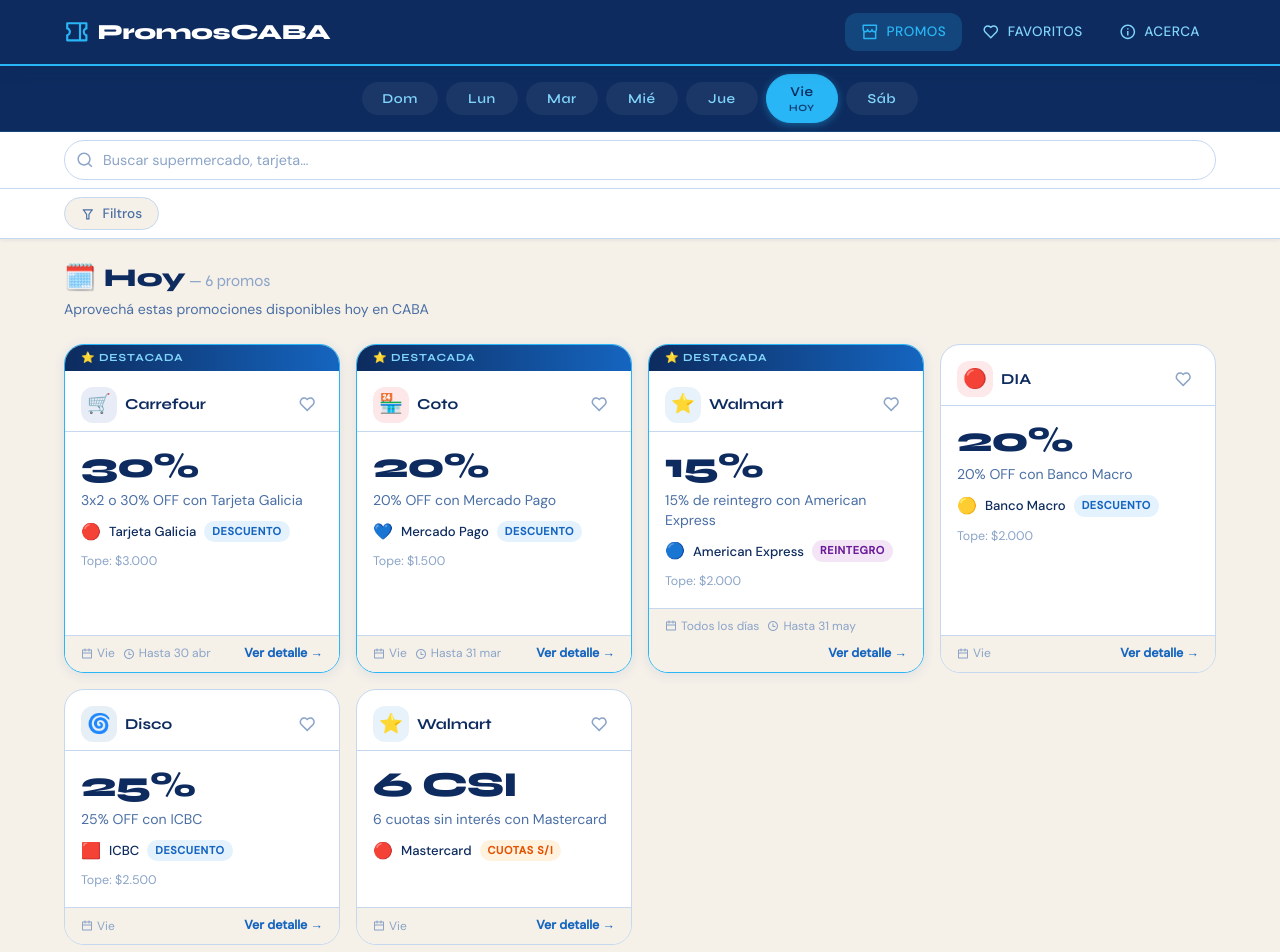
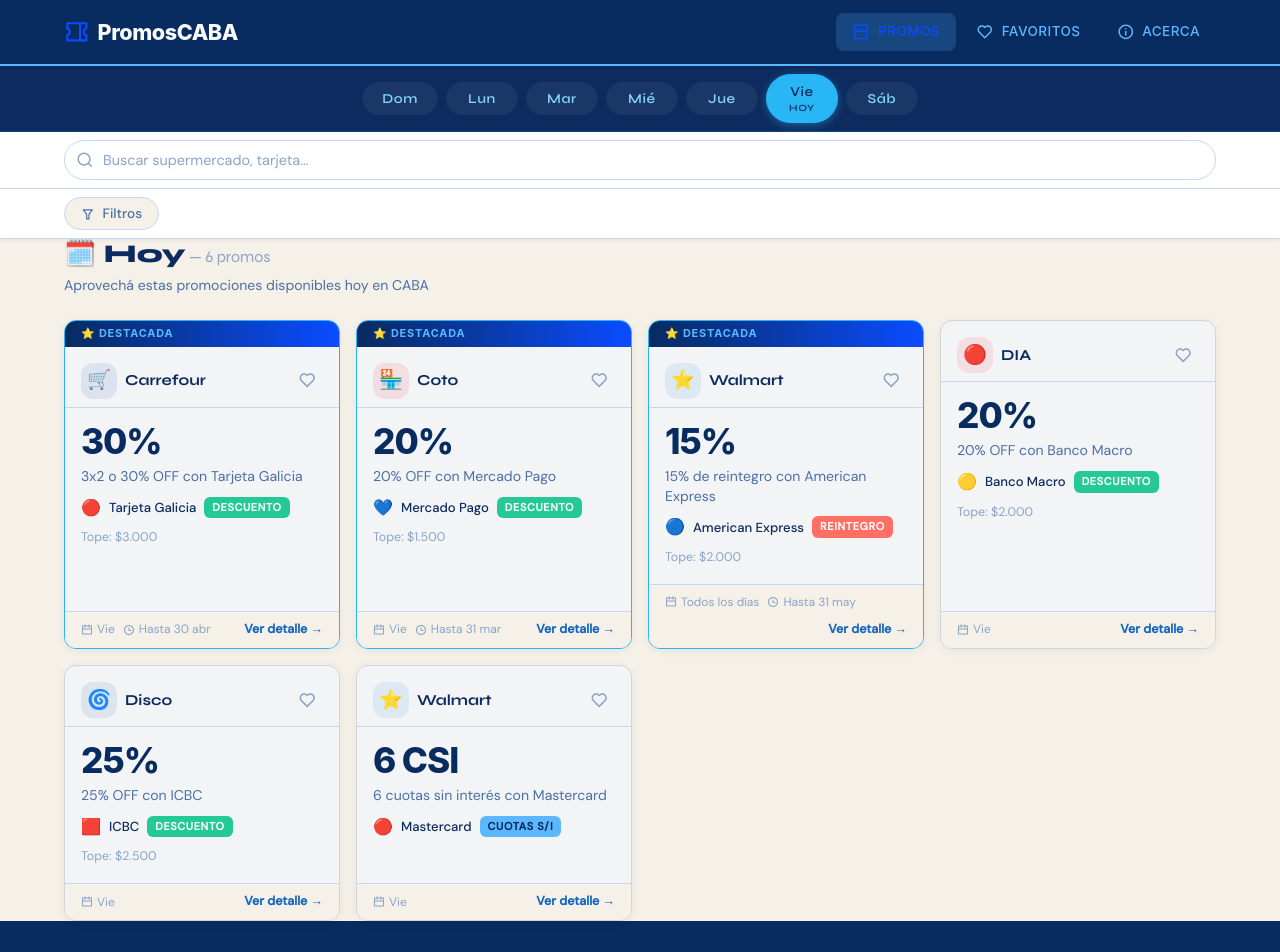
Before and after one commit to Micaloruckx/promosCABA, a React (Vite) app: page / in a window 1280 px wide. Shown: the top 952 px of the page. Built offline with nearby package versions, Linux system fonts and the light colour scheme.

Commit message:
feat: update styles for Footer, Navbar, and PromoCard components; adjust global CSS variables

```diff
--- a/src/components/Footer/Footer.module.css
+++ b/src/components/Footer/Footer.module.css
@@ -1,6 +1,6 @@
 .footer {
-  background: var(--color-navy);
-  color: var(--color-sky-light);
+  background: var(--color-profundo);
+  color: var(--color-celeste);
   margin-top: auto;
   padding: var(--space-xl) var(--space-md);
   text-align: center;
@@ -16,9 +16,9 @@
 }
 
 .copy {
-  font-family: var(--font-display);
+  font-family: var(--font-inter-bold);
   font-size: 0.9rem;
-  color: var(--color-white);
+  color: var(--color-offwhite);
 }
 
 .disclaimer {
@@ -33,11 +33,11 @@
   display: flex;
   align-items: center;
   gap: 4px;
-  color: var(--color-sky-light);
+  color: var(--color-celeste);
 }
 
 .heart {
-  color: #e53935;
+  color: var(--color-coral);
   animation: pulse 1.4s ease-in-out infinite;
 }
 
--- a/src/components/Navbar/Navbar.module.css
+++ b/src/components/Navbar/Navbar.module.css
@@ -2,9 +2,9 @@
   position: sticky;
   top: 0;
   z-index: 100;
-  background: var(--color-navy);
-  border-bottom: 2px solid var(--color-sky);
-  box-shadow: var(--shadow-md);
+  background: var(--color-profundo);
+  border-bottom: 2px solid var(--color-celeste);
+  box-shadow: var(--shadow-header);
 }
 
 .nav {
@@ -27,15 +27,15 @@
 
 .brandIcon {
   font-size: 1.6rem;
-  color: var(--color-sky);
+  color: var(--color-fintech);
 }
 
 .brandName {
-  font-family: var(--font-display);
+  font-family: var(--font-inter-bold);
   font-weight: 800;
   font-size: 1.2rem;
   letter-spacing: -0.02em;
-  color: var(--color-white);
+  color: var(--color-offwhite);
 }
 
 .links {
@@ -50,23 +50,24 @@
   align-items: center;
   gap: 2px;
   padding: 6px 12px;
-  border-radius: var(--radius-md);
-  color: var(--color-sky-light);
+  border-radius: var(--radius-btn);
+  color: var(--color-celeste);
   transition: background var(--transition-fast), color var(--transition-fast);
   font-size: 0.7rem;
   font-weight: 500;
   letter-spacing: 0.03em;
   text-transform: uppercase;
+  font-family: var(--font-inter-medium);
 }
 
 .link:hover {
-  background: rgba(41, 182, 246, 0.12);
+  background: rgba(91, 184, 255, 0.12);
   color: var(--color-white);
 }
 
 .linkActive {
-  background: rgba(41, 182, 246, 0.2);
-  color: var(--color-sky) !important;
+  background: rgba(91, 184, 255, 0.2);
+  color: var(--color-fintech) !important;
 }
 
 .linkIcon {
--- a/src/components/PromoCard/PromoCard.module.css
+++ b/src/components/PromoCard/PromoCard.module.css
@@ -1,7 +1,8 @@
 .card {
-  background: var(--color-white);
-  border-radius: var(--radius-lg);
-  border: 1.5px solid var(--color-border);
+  background: var(--color-gris-100);
+  border-radius: var(--radius-card);
+  border: 1.5px solid var(--color-gris-300);
+  box-shadow: var(--shadow-card);
   overflow: hidden;
   display: flex;
   flex-direction: column;
@@ -21,9 +22,9 @@
 }
 
 .destacadaBanner {
-  background: linear-gradient(90deg, var(--color-navy) 0%, var(--color-blue) 100%);
-  color: var(--color-sky-light);
-  font-family: var(--font-display);
+  background: linear-gradient(90deg, var(--color-profundo) 0%, var(--color-fintech) 100%);
+  color: var(--color-celeste);
+  font-family: var(--font-inter-bold);
   font-size: 0.68rem;
   font-weight: 700;
   letter-spacing: 0.08em;
@@ -100,10 +101,10 @@
 }
 
 .discountValue {
-  font-family: var(--font-display);
+  font-family: var(--font-inter-bold);
   font-size: 2.2rem;
   font-weight: 800;
-  color: var(--color-navy);
+  color: var(--color-profundo);
   line-height: 1;
   letter-spacing: -0.03em;
 }
@@ -138,27 +139,27 @@
   letter-spacing: 0.06em;
   text-transform: uppercase;
   padding: 2px 8px;
-  border-radius: var(--radius-pill);
+  border-radius: var(--radius-badge);
 }
 
 .tagDescuento {
-  background: var(--color-badge-bg);
-  color: var(--color-blue);
+  background: var(--color-verde);
+  color: var(--color-offwhite);
 }
 
 .tagCashback {
-  background: #E8F5E9;
-  color: #2E7D32;
+  background: var(--color-amarillo);
+  color: var(--color-gris-900);
 }
 
 .tagCuotas {
-  background: #FFF3E0;
-  color: #E65100;
+  background: var(--color-celeste);
+  color: var(--color-profundo);
 }
 
 .tagReintegro {
-  background: #F3E5F5;
-  color: #6A1B9A;
+  background: var(--color-coral);
+  color: var(--color-offwhite);
 }
 
 .tope {
--- a/src/styles/global.css
+++ b/src/styles/global.css
@@ -43,8 +43,7 @@
   --space-sm: 8px;
   --space-md: 16px;
   --space-lg: 24px;
-  --space-xl: 40px;
-  --space-xxl: 64px;
+  --space-xl: 32px;
 
   /* Radios */
   --radius-sm: 8px;
@@ -65,6 +64,46 @@
   /* Layout */
   --navbar-height: 64px;
   --max-width: 1200px;
+
+  /* PromoBaires Branding System */
+  /* Paleta principal */
+  --color-fintech: #0A4CFF;
+  --color-profundo: #082B60;
+  --color-celeste: #5BB8FF;
+  --color-crema: #F5EEDC;
+  --color-offwhite: #F9FAFB;
+
+  /* Paleta secundaria */
+  --color-verde: #24C994;
+  --color-amarillo: #FFCF4A;
+  --color-coral: #FF6F63;
+
+  /* Paleta neutra */
+  --color-gris-900: #1F2937;
+  --color-gris-600: #6B7280;
+  --color-gris-300: #D1D5DB;
+  --color-gris-100: #F3F4F6;
+
+  /* Tipografía */
+  --font-inter-bold: 'Inter', sans-serif;
+  --font-inter-medium: 'Inter', sans-serif;
+  --font-inter-regular: 'Inter', sans-serif;
+  --font-manrope: 'Manrope', sans-serif;
+  --font-plus-jakarta: 'Plus Jakarta Sans', sans-serif;
+
+  /* UI Tokens */
+  --radius-card: 12px;
+  --radius-btn: 8px;
+  --radius-badge: 6px;
+  --radius-input: 10px;
+
+  --shadow-card: 0 2px 10px rgba(0,0,0,0.06);
+  --shadow-header: 0 1px 4px rgba(0,0,0,0.08);
+}
+
+html, body {
+  overflow-x: hidden;
+  min-width: 300px;
 }
 
 /* ---- Reset ---- */
@@ -117,11 +156,6 @@
   line-height: 1.2;
 }
 
-html, body {
-  overflow-x: hidden;
-  min-width: 300px;
-}
-
 /* ---- Focus visible ---- */
 :focus-visible {
   outline: 2px solid var(--color-sky);
```
